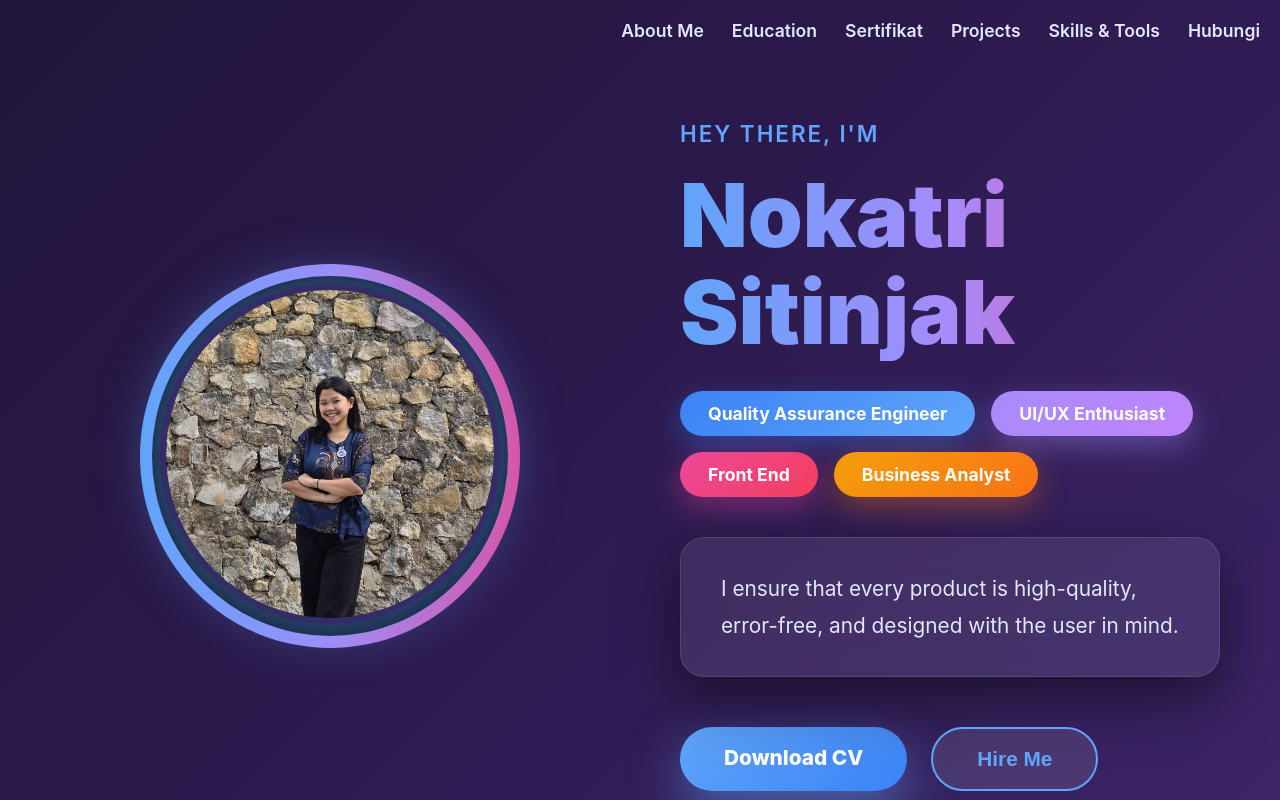
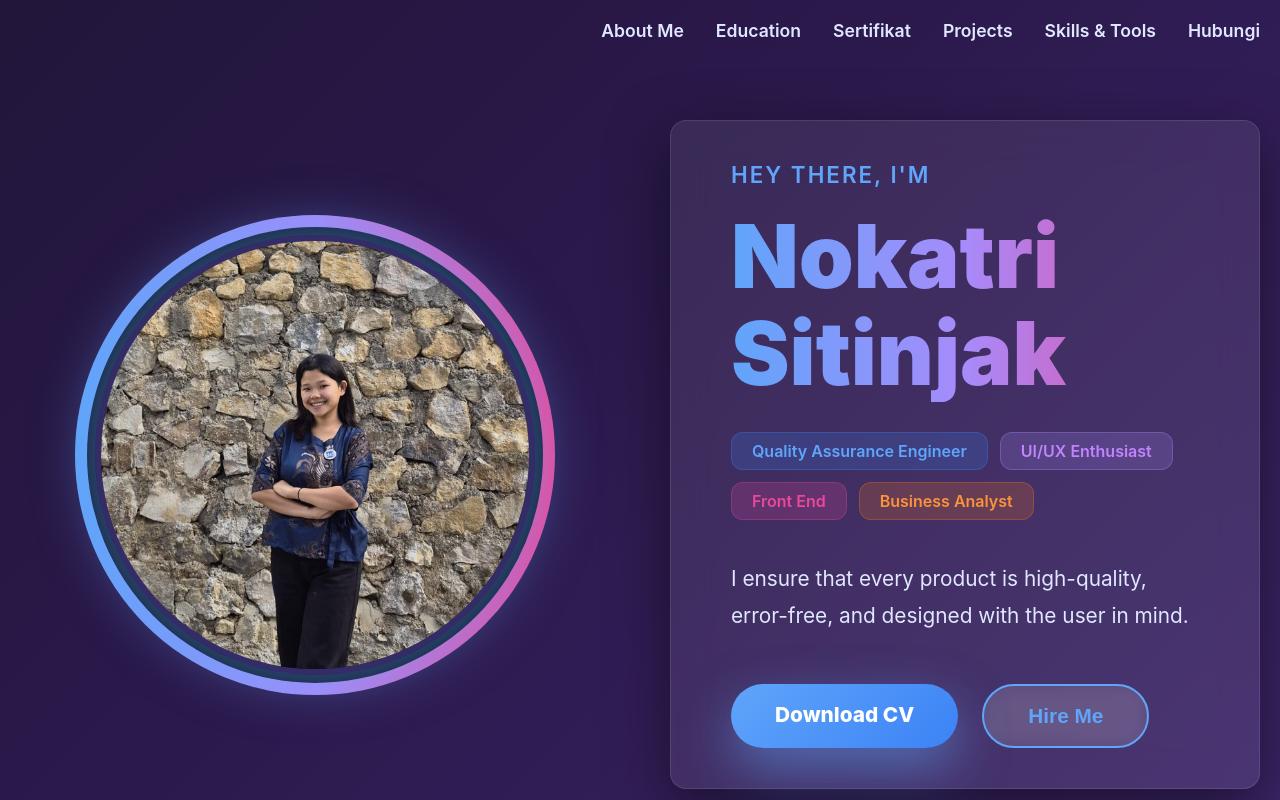
Before and after one commit to nokasitinjak/Portofolio, a React (Vite) app: page / in a window 1280 px wide. Shown: the top 800 px of the page. Built offline with nearby package versions, Linux system fonts and the light colour scheme.

Commit message:
Update portfolio contentt

```diff
--- a/src/components/About.jsx
+++ b/src/components/About.jsx
@@ -57,7 +57,7 @@ const About = () => {
             >
               <div style={{ display: 'flex', flexDirection: 'column', gap: '32px', textAlign: 'center' }}>
                 <p style={{ fontSize: 'clamp(1.2rem, 3.5vw, 1.5rem)', lineHeight: '1.9', color: '#e0e7ff' }}>
-                  Hello! I'm <strong>Nokatri Sitinjak</strong>, an Information Technology student with a strong interest in <strong>Quality Assurance</strong>, <strong>UI/UX Design</strong>, and <strong>Business Analysis</strong>.
+                  Hello! I'm <strong>Nokatri Sitinjak</strong>, an Information Technology student with a strong interest in <strong>Quality Assurance</strong>, <strong>UI/UX Design</strong>, <strong>Front End</strong> and <strong>Business Analysis</strong>.
                 </p>
                 <p style={{ fontSize: 'clamp(1.1rem, 3vw, 1.3rem)', lineHeight: '1.9', color: '#cbd5e1' }}>
                   I believe the best applications not only work without bugs but also deliver a comfortable, intuitive, and enjoyable user experience.
--- a/src/components/Hero.jsx
+++ b/src/components/Hero.jsx
@@ -18,20 +18,20 @@ const Hero = () => {
           alignItems: 'center',
           justifyContent: 'center',
           padding: '120px 0',
-          background: 'rgba(139,92,246,0.15)',  // <--- UBAH JADI WARNA INI SESUAI PERMINTAAN
+          background: 'rgba(139,92,246,0.15)',
         }}
       >
-        <div className="container" style={{ maxWidth: '1200px', padding: '0 20px' }}>
+        <div className="container" style={{ maxWidth: '1400px', padding: '0 20px' }}>
           <div
             style={{
               display: 'grid',
               gridTemplateColumns: 'repeat(auto-fit, minmax(400px, 1fr))',
-              gap: '80px',
+              gap: '60px',
               alignItems: 'center',
             }}
           >
-            {/* FOTO DENGAN GLOWING CIRCLE */}
-            <div style={{ textAlign: 'center' }}>
+            {/* FOTO - SEKARANG LEBAR 100% DARI KOLOMNYA */}
+            <div style={{ textAlign: 'center', width: '100%' }}>
               <div
                 style={{
                   position: 'relative',
@@ -39,26 +39,23 @@ const Hero = () => {
                   padding: '12px',
                   background: 'linear-gradient(90deg, #60a5fa, #a78bfa, #ec4899)',
                   borderRadius: '50%',
+                  width: '100%',  // bikin container lingkaran mengikuti lebar kolom
+                  maxWidth: '480px',  // batas maksimal biar tidak terlalu besar di layar super lebar
+                  aspectRatio: '1/1',  // tetap bulat sempurna
                 }}
                 onMouseEnter={(e) => (e.currentTarget.style.animation = 'rotate 20s linear infinite')}
                 onMouseLeave={(e) => (e.currentTarget.style.animation = 'none')}
               >
-                <div
-                  style={{
-                    background: '#0f172a',
-                    borderRadius: '50%',
-                    padding: '8px',
-                  }}
-                >
+                <div style={{ background: '#0f172a', borderRadius: '50%', padding: '8px', width: '100%', height: '100%' }}>
                   <img
                     src={myPhoto}
                     alt="Nokatri Sitinjak"
                     style={{
-                      width: '340px',
-                      height: '340px',
+                      width: '100%',   // <--- FOTO 100% LEBAR DARI CONTAINER
+                      height: '100%',
                       borderRadius: '50%',
                       objectFit: 'cover',
-                      border: '6px solid rgba(139,92,246,0.3)', // sedikit naikkin opacity border biar lebih keliatan
+                      border: '6px solid rgba(139,92,246,0.3)',
                       boxShadow: '0 0 60px rgba(96,165,250,0.6)',
                     }}
                   />
@@ -66,8 +63,21 @@ const Hero = () => {
               </div>
             </div>
 
-            {/* TEKS & BUTTON */}
-            <div style={{ textAlign: 'left' }}>
+            {/* CARD GLASS - TETAP SEPERTI SEBELUMNYA */}
+            <div>
+              <div
+                className="glass"
+                style={{
+                  padding: '40px 60px',
+                  borderRadius: '16px',
+                  backdropFilter: 'blur(20px)',
+                  background: 'rgba(255,255,255,0.08)',
+                  border: '1px solid rgba(255,255,255,0.1)',
+                  boxShadow: '0 20px 60px rgba(0,0,0,0.5)',
+                  maxWidth: '800px',
+                  width: '100%',
+                }}
+              >
                 <p style={{ fontSize: '1.4rem', color: '#60a5fa', marginBottom: '20px', fontWeight: '600', letterSpacing: '2px' }}>
                   HEY THERE, I'M
                 </p>
@@ -86,39 +96,64 @@ const Hero = () => {
                 </h1>
 
                 {/* ROLE BADGES */}
-              <div style={{ display: 'flex', gap: '16px', flexWrap: 'wrap', marginBottom: '40px' }}>
-                <span style={{ background: 'linear-gradient(135deg, #3b82f6, #60a5fa)', color: 'white', padding: '12px 28px', borderRadius: '50px', fontSize: '1.1rem', fontWeight: '700', boxShadow: '0 10px 30px rgba(59,130,246,0.4)' }}>
+                <div style={{ display: 'flex', gap: '12px', flexWrap: 'wrap', marginBottom: '40px' }}>
+                  <span style={{
+                    background: 'rgba(59,130,246,0.2)',
+                    color: '#60a5fa',
+                    padding: '8px 20px',
+                    borderRadius: '12px',
+                    fontSize: '1rem',
+                    fontWeight: '600',
+                    border: '1px solid rgba(59,130,246,0.3)',
+                  }}>
                     Quality Assurance Engineer
                   </span>
-                <span style={{ background: 'linear-gradient(135deg, #a78bfa, #c084fc)', color: 'white', padding: '12px 28px', borderRadius: '50px', fontSize: '1.1rem', fontWeight: '700', boxShadow: '0 10px 30px rgba(167,139,250,0.4)' }}>
+                  <span style={{
+                    background: 'rgba(167,139,250,0.2)',
+                    color: '#c084fc',
+                    padding: '8px 20px',
+                    borderRadius: '12px',
+                    fontSize: '1rem',
+                    fontWeight: '600',
+                    border: '1px solid rgba(167,139,250,0.3)',
+                  }}>
                     UI/UX Enthusiast
                   </span>
-                <span style={{ background: 'linear-gradient(135deg, #ec4899, #f43f5e)', color: 'white', padding: '12px 28px', borderRadius: '50px', fontSize: '1.1rem', fontWeight: '700', boxShadow: '0 10px 30px rgba(236,72,153,0.4)' }}>
+                  <span style={{
+                    background: 'rgba(236,72,153,0.2)',
+                    color: '#ec4899',
+                    padding: '8px 20px',
+                    borderRadius: '12px',
+                    fontSize: '1rem',
+                    fontWeight: '600',
+                    border: '1px solid rgba(236,72,153,0.3)',
+                  }}>
                     Front End
                   </span>
-                <span style={{ background: 'linear-gradient(135deg, #f59e0b, #f97316)', color: 'white', padding: '12px 28px', borderRadius: '50px', fontSize: '1.1rem', fontWeight: '700', boxShadow: '0 10px 30px rgba(249,115,22,0.4)' }}>
+                  <span style={{
+                    background: 'rgba(249,115,22,0.2)',
+                    color: '#fb923c',
+                    padding: '8px 20px',
+                    borderRadius: '12px',
+                    fontSize: '1rem',
+                    fontWeight: '600',
+                    border: '1px solid rgba(249,115,22,0.3)',
+                  }}>
                     Business Analyst
                   </span>
                 </div>
 
-              {/* DESKRIPSI GLASS CARD */}
-              <div style={{
-                background: 'rgba(255,255,255,0.08)',
-                backdropFilter: 'blur(20px)',
-                borderRadius: '24px',
-                padding: '32px 40px',
-                border: '1px solid rgba(255,255,255,0.1)',
-                boxShadow: '0 20px 60px rgba(0,0,0,0.5)',
-                marginBottom: '50px',
-              }}>
-                <p style={{ fontSize: '1.3rem', color: '#e0e7ff', lineHeight: '1.8', margin: 0 }}>
+                {/* DESKRIPSI */}
+                <p style={{ fontSize: '1.3rem', color: '#e0e7ff', lineHeight: '1.8', marginBottom: '50px' }}>
                   I ensure that every product is high-quality, error-free, and designed with the user in mind.
                 </p>
-              </div>
 
                 {/* BUTTONS */}
                 <div style={{ display: 'flex', gap: '24px', flexWrap: 'wrap' }}>
-                <a href="/CVNokatri.pdf" download style={{
+                  <a
+                    href="/CVNokatri.pdf"
+                    download
+                    style={{
                       padding: '18px 44px',
                       background: 'linear-gradient(135deg, #60a5fa, #3b82f6)',
                       color: 'white',
@@ -136,7 +171,9 @@ const Hero = () => {
                     Download CV
                   </a>
 
-                <button onClick={scrollToContact} style={{
+                  <button
+                    onClick={scrollToContact}
+                    style={{
                       padding: '18px 44px',
                       background: 'rgba(255,255,255,0.1)',
                       color: '#60a5fa',
@@ -157,6 +194,7 @@ const Hero = () => {
               </div>
             </div>
           </div>
+        </div>
       </section>
 
       {/* Animasi rotate */}
--- a/src/components/Navbar.jsx
+++ b/src/components/Navbar.jsx
@@ -1,57 +1,77 @@
-import React from "react";
+import React, { useState, useEffect } from 'react';
 
-function Navbar() {
+const Navbar = () => {
+  const [isVisible, setIsVisible] = useState(true);
+  const [lastScrollY, setLastScrollY] = useState(0);
+
+  useEffect(() => {
+    const handleScroll = () => {
+      const currentScrollY = window.scrollY;
+
+      if (currentScrollY > lastScrollY && currentScrollY > 100) {
+        // Scroll ke bawah → sembunyikan navbar
+        setIsVisible(false);
+      } else if (currentScrollY < lastScrollY) {
+        // Scroll ke atas → tampilkan navbar
+        setIsVisible(true);
+      }
+
+      setLastScrollY(currentScrollY);
+    };
+
+    const handleMouseEnterTop = (e) => {
+      if (e.clientY <= 100) {  // Mouse di area atas layar (100px dari top)
+        setIsVisible(true);
+      }
+    };
+
+    window.addEventListener('scroll', handleScroll);
+    window.addEventListener('mousemove', handleMouseEnterTop);
+
+    return () => {
+      window.removeEventListener('scroll', handleScroll);
+      window.removeEventListener('mousemove', handleMouseEnterTop);
+    };
+  }, [lastScrollY]);
+
   return (
     <nav
       style={{
-        position: "fixed",
+        position: 'fixed',
         top: 20,
         right: 20,
         zIndex: 1000,
-        display: "flex",
-        gap: 28, // sedikit lebih lebar biar nyaman
-        alignItems: "center",
-        fontSize: "1.1rem",
+        display: 'flex',
+        gap: 32,
+        alignItems: 'center',
+        fontSize: '1.1rem',
+        fontWeight: '600',
+        opacity: isVisible ? 1 : 0,
+        visibility: isVisible ? 'visible' : 'hidden',
+        transition: 'opacity 0.4s ease, visibility 0.4s ease',
+        pointerEvents: isVisible ? 'auto' : 'none',  // biar tidak bisa diklik saat hidden
       }}
     >
-      <a
-        href="#about"
-        style={{ color: "inherit", textDecoration: "none", fontWeight: 600 }}
-      >
+      <a href="#about" style={{ color: '#e0e7ff', textDecoration: 'none', transition: 'color 0.3s' }} onMouseEnter={e => e.target.style.color = '#60a5fa'} onMouseLeave={e => e.target.style.color = '#e0e7ff'}>
         About Me
       </a>
-      <a
-        href="#education"
-        style={{ color: "inherit", textDecoration: "none", fontWeight: 600 }}
-      >
+      <a href="#education" style={{ color: '#e0e7ff', textDecoration: 'none', transition: 'color 0.3s' }} onMouseEnter={e => e.target.style.color = '#60a5fa'} onMouseLeave={e => e.target.style.color = '#e0e7ff'}>
         Education
       </a>
-      <a
-        href="#certificates"
-        style={{ color: "inherit", textDecoration: "none", fontWeight: 600 }}
-      >
+      <a href="#certificates" style={{ color: '#e0e7ff', textDecoration: 'none', transition: 'color 0.3s' }} onMouseEnter={e => e.target.style.color = '#60a5fa'} onMouseLeave={e => e.target.style.color = '#e0e7ff'}>
         Sertifikat
       </a>
-      <a
-        href="#projects"
-        style={{ color: "inherit", textDecoration: "none", fontWeight: 600 }}
-      >
+      <a href="#projects" style={{ color: '#e0e7ff', textDecoration: 'none', transition: 'color 0.3s' }} onMouseEnter={e => e.target.style.color = '#60a5fa'} onMouseLeave={e => e.target.style.color = '#e0e7ff'}>
         Projects
       </a>
-      <a
-        href="#Tools"
-        style={{ color: "inherit", textDecoration: "none", fontWeight: 600 }}
-      >
+      <a href="#Tools" style={{ color: '#e0e7ff', textDecoration: 'none', transition: 'color 0.3s' }} onMouseEnter={e => e.target.style.color = '#60a5fa'} onMouseLeave={e => e.target.style.color = '#e0e7ff'}>
         Skills & Tools
       </a>
-      <a
-        href="#contact"
-        style={{ color: "inherit", textDecoration: "none", fontWeight: 600 }}
-      >
+      <a href="#contact" style={{ color: '#e0e7ff', textDecoration: 'none', transition: 'color 0.3s' }} onMouseEnter={e => e.target.style.color = '#60a5fa'} onMouseLeave={e => e.target.style.color = '#e0e7ff'}>
         Hubungi
       </a>
     </nav>
   );
-}
+};
 
 export default Navbar;
```
Lines whose indentation alone changed are shown as unchanged.
